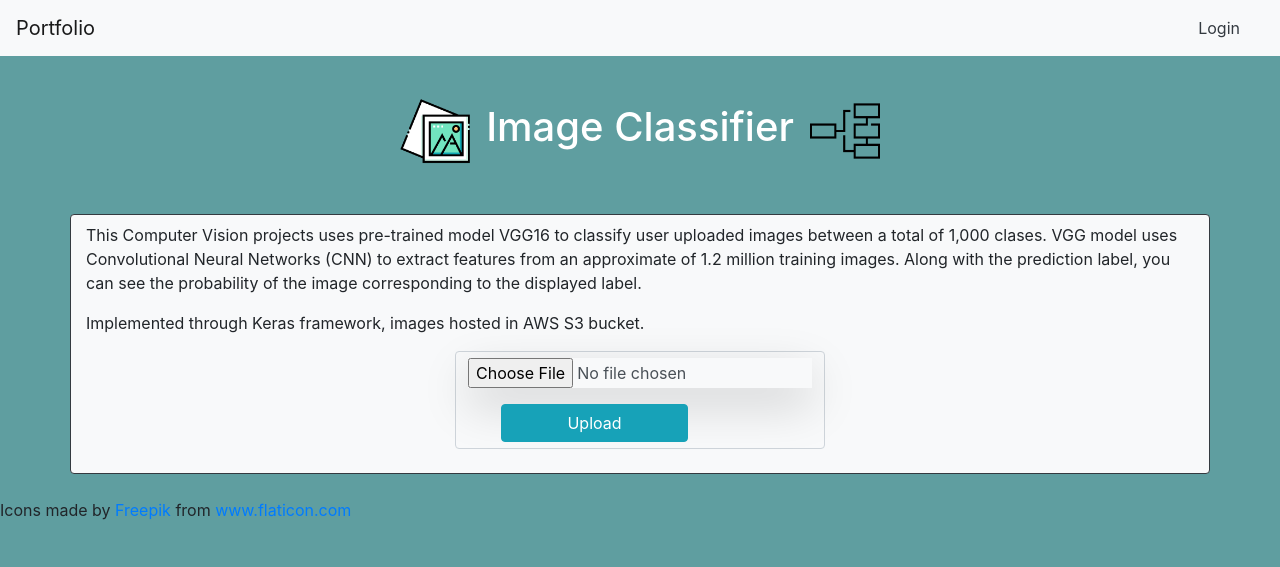
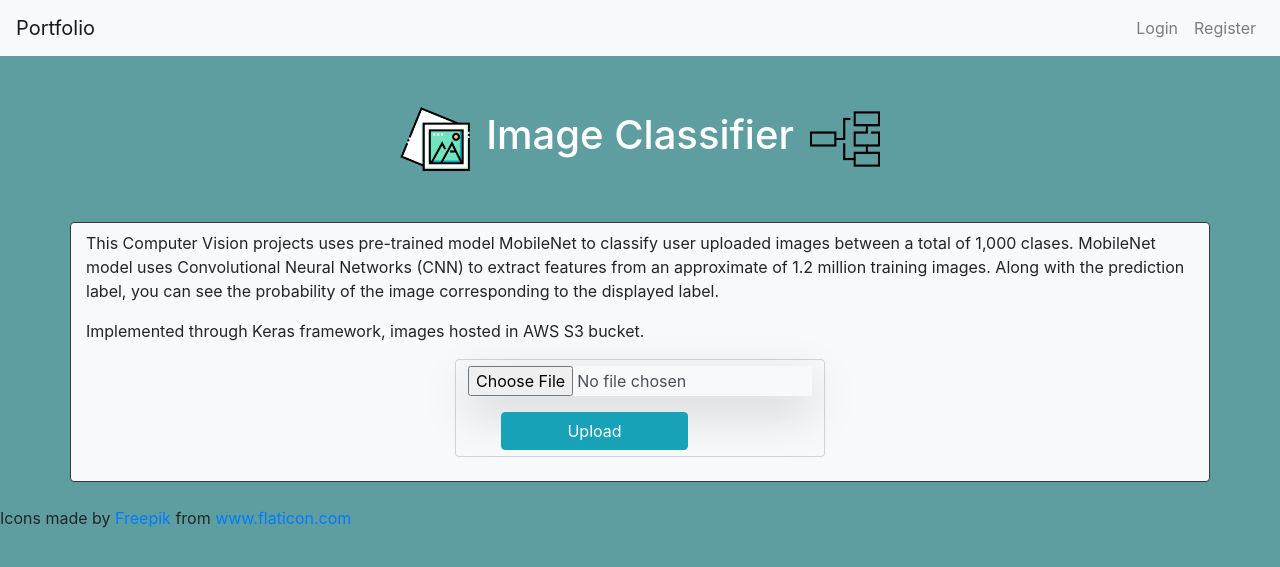
Before and after one commit to marinoalexander5/django-portfolio-live, a Django app: page /img_classifier/ in a window 1280 px wide. Shown: the top 567 px of the page. Run offline with Django 3.2, Linux system fonts and the light colour scheme; data that the repository does not hold is empty; some libraries are stand-ins or nearby versions.

Commit message:
Fixed navbars for every app

```diff
--- a/cvdigital/settings.py
+++ b/cvdigital/settings.py
@@ -188,7 +188,7 @@ EMAIL_HOST_USER = os.environ.get('EMAIL_HOST_USER')
 EMAIL_HOST_PASSWORD = os.environ.get('EMAIL_HOST_PASSWORD')
 
 
-USE_S3 = False#os.environ.get('USE_S3') == 'True'
+USE_S3 = os.environ.get('USE_S3') == 'True'
 
 if USE_S3:
     # AWS storage
--- a/img_classifier/static/img_classifier/css/styles.css
+++ b/img_classifier/static/img_classifier/css/styles.css
@@ -35,3 +35,11 @@ body{
 .hide{
     display: none;
 }
+
+#topBtn2{
+    display: none;
+    position: fixed;
+    bottom: 50px;
+    right: 50px;
+    z-index: 5;
+  }
--- /dev/null
+++ b/img_classifier/static/img_classifier/js/backToTop.js
@@ -0,0 +1,19 @@
+// Scroll Top Button
+const topButton = document.getElementById("topBtn2");
+
+window.onscroll = function() {
+    scrollFunction()
+}
+
+function scrollFunction() {
+    if (document.body.scrollTop > 50 || document.documentElement.scrollTop > 50) {
+        topButton.style.display = "block";
+    } else {
+        topButton.style.display = "none";
+    }
+}
+
+function topFunction() {
+    document.body.scrollTop = 0;
+    document.documentElement.scrollTop = 0;
+}
--- a/img_classifier/templates/img_classifier/index.html
+++ b/img_classifier/templates/img_classifier/index.html
@@ -10,23 +10,38 @@
 {% endblock %}
 
 {% block navbar %}
-<nav class="navbar navbar-light bg-light fixed-top">
-    <ul class="navbar-nav">
+<nav class="navbar navbar-expand-sm navbar-light bg-light">
+    <ul class="navbar-nav mr-auto">
         <li class="nav-item">
             <a class="navbar-brand" href="{% url 'home:main' %}">Portfolio</a>
         </li>
     </ul>
-    <ul class="navbar-nav mr-4">
+    <ul class="navbar-nav">
+        {% if user.is_authenticated %}
         <li class="nav-item">
-            <a class="nav-link text-dark" href="#">Login</a>
+            <a class="nav-link" href="{% url 'profile' %}">Profile</a>
         </li>
+        <li class="nav-item">
+            <a class="nav-link" href="{% url 'logout' %}">Logout</a>
+        </li>
+        {% else %}
+        <li class="nav-item">
+            <a class="nav-link" href="{% url 'login' %}">Login</a>
+        </li>
+        <li class="nav-item">
+            <a class="nav-link" href="{% url 'register' %}">Register</a>
+        </li>
+        {% endif %}
     </ul>
 </nav>
 {% endblock %}
 
 {% block content %}
     <div class="container">
-        <div class="row mt-5 pt-5 d-flex align-items-center justify-content-center">
+        <!-- Back to top button -->
+        <button class="btn btn-light rounded-circle" onclick="topFunction()" id="topBtn2" title="Go to top"><i class="fa fa-arrow-up"></i></button>
+
+        <div class="row pt-5 d-flex align-items-center justify-content-center">
             <div class="mx-3">
                 <img src="{% static 'img_classifier\images\icon-2.png' %}" height="70px" width="70px">
             </div>
@@ -37,7 +52,7 @@
         </div>
         <div class="row mt-4 py-4">
             <div class="col bg-light border border-dark rounded pt-2">
-                <p>This Computer Vision projects uses pre-trained model VGG16 to classify user uploaded images between a total of 1,000 clases. VGG model uses Convolutional Neural Networks (CNN) to extract features from an approximate of 1.2 million training images. Along with the prediction label, you can see the probability of the image corresponding to the displayed label.</p>
+                <p>This Computer Vision projects uses pre-trained model MobileNet to classify user uploaded images between a total of 1,000 clases. MobileNet model uses Convolutional Neural Networks (CNN) to extract features from an approximate of 1.2 million training images. Along with the prediction label, you can see the probability of the image corresponding to the displayed label.</p>
                 <p>Implemented through Keras framework, images hosted in AWS S3 bucket.</p>
                 <div class="d-flex align-items-center justify-content-center pb-4 img-form">
                     <form method="POST" enctype="multipart/form-data" class="form-control bg-light img-form">
@@ -77,4 +92,5 @@
 
 {% block scripts %}
  <script src="{% static 'img_classifier\js\spinner.js' %}"></script>
+ <script src="{% static 'img_classifier\js\backToTop.js' %}"></script>
 {% endblock %}
--- a/users/static/users/css/user_styles.css
+++ b/users/static/users/css/user_styles.css
@@ -1,3 +1,7 @@
 .text-muted{
     color: wheat!important;
 }
+
+a{
+    color: wheat!important;
+}
--- a/users/templates/users/profile.html
+++ b/users/templates/users/profile.html
@@ -1,7 +1,8 @@
 {% extends "users/base.html" %}
 {% load crispy_forms_tags %}
 {% block content %}
-	<div class="content-section">
+	<div class="container">
+		<div class="col col-sm-6 offset-sm-3 text-white mb-5">
 			<div class="media">
 				<img class="rounded-circle account-img" src="{{ user.profile.image.url }}">
 				<div class="media-body">
@@ -17,8 +18,9 @@
 					{{ p_form|crispy }}
 				</fieldset>
 				<div class="form-group">
-				<button class="btn btn-outline-info" type="submit">Update</button>
+					<button class="btn btn-info" type="submit">Update</button>
 				</div>
 			</form>
 		</div>
+	</div>
 {% endblock content %}
```
Also changed, not shown: blog/templates/blog/base.html (+6 -6 lines), geodjango/templates/geodjango/main.html (+33 -1 lines), jsprojects/templates/jsprojects/base.html (+17 -0 lines), users/templates/users/base.html (+0 -8 lines). Lines whose indentation alone changed are shown as unchanged.
